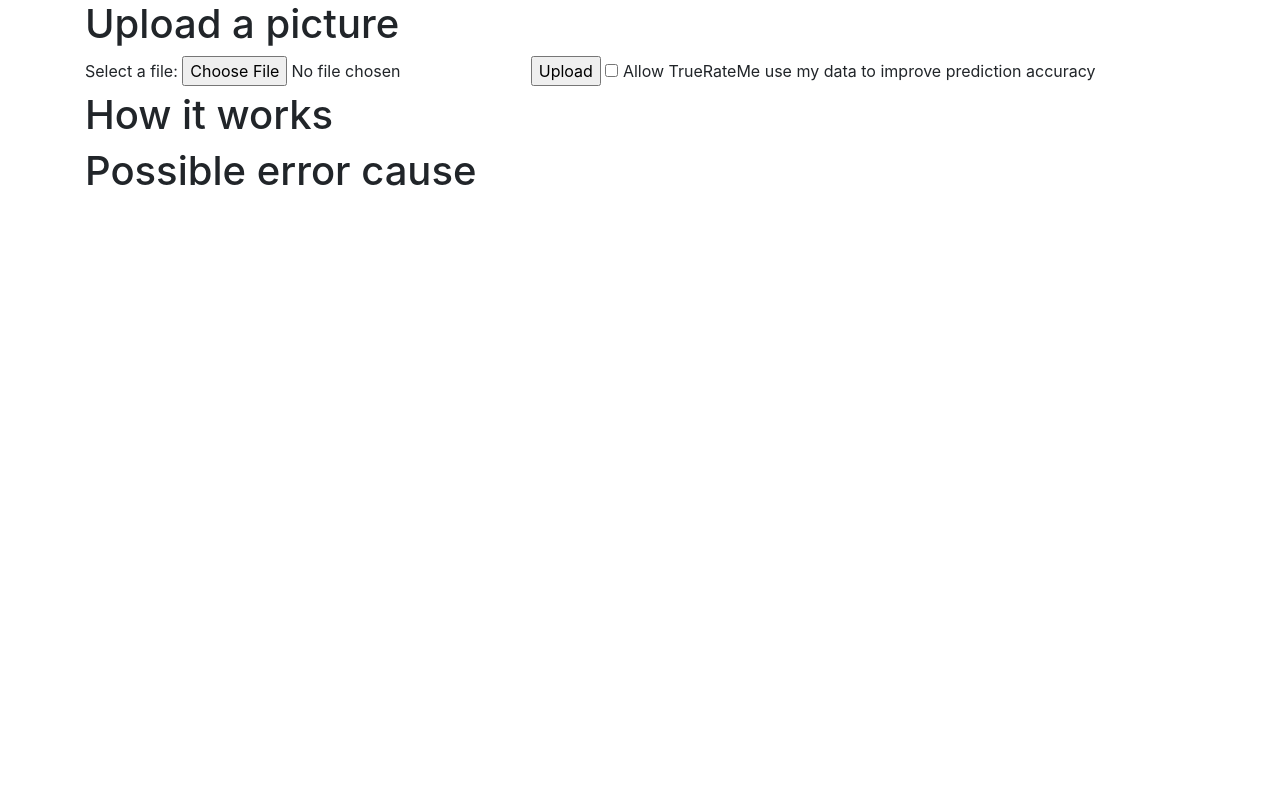
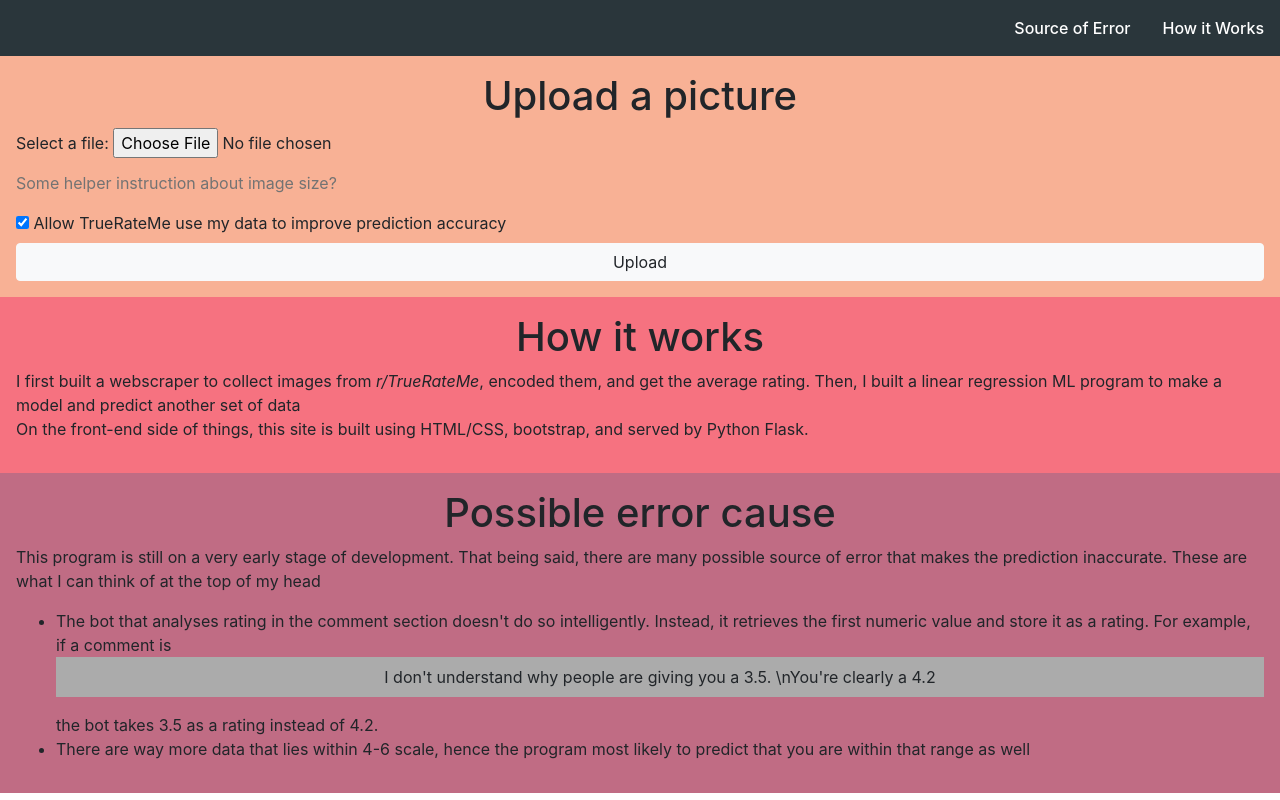
Before and after one commit to IrennaLumbuun/RateMe, a Flask app: page / in a window 1280 px wide. Run offline with Flask 2, Linux system fonts and the light colour scheme; some libraries are stand-ins or nearby versions.

Commit message:
style front end'

```diff
--- a/backend/face.py
+++ b/backend/face.py
@@ -57,8 +57,8 @@ def analyse_user_face(img):
         score = predict(roi)
 
         # add rectangle and label
-        img = cv2.rectangle(img, (x, y), (x + w, y + h), (0, 0, 0), 5)
-        img = cv2.putText(img, str(round(score, 1)), (x, y + h + 30), cv2.FONT_HERSHEY_SIMPLEX, 5, color=(0,0,0), thickness=2)
+        img = cv2.rectangle(img, (x, y), (x + w, y + h), (255, 255, 255), thickness=10)
+        img = cv2.putText(img, str(round(score, 1)), (x + 75, y + h + 150), cv2.FONT_HERSHEY_SIMPLEX, 5, color=(255,255,255), thickness=5)
         img = cv2.cvtColor(img, cv2.COLOR_BGR2RGB)
         return img
 
--- /dev/null
+++ b/static/styles/style.css
@@ -0,0 +1,57 @@
+/* Nav section */
+section#nav{
+    background-color: #2A363B;
+}
+#nav ul {
+    font-weight: 500;
+    list-style-type: none;
+    margin:0;
+    padding: 0;
+    overflow: hidden;
+}
+
+#nav ul li{
+    float:right;
+}
+
+#nav ul li a{
+    display: block;
+    text-align: center;
+    padding: 1rem;
+    text-decoration: none;
+    transition: border-bottom 0.3s;
+    color:white
+}
+
+li a:hover{
+    border-bottom: 2px solid white;
+}
+
+/* upload picture & show resule section */
+section#show-picture, section#upload-picture{
+    background-color:#F8B195;
+    padding: 1rem;
+}
+.help-block {
+    display: block;
+    margin-top: 5px;
+    margin-bottom: 10px;
+    color: #737373;
+}
+p.example{
+    background-color: #ababab;
+    padding:0.5rem;
+    text-align: center;
+}
+
+/* How it works section */
+section#how-it-works{
+    background-color: #F67280;
+    padding: 1rem;
+}
+
+/* Possible source of error section */
+section#possible-error-cause{
+    background-color: #c06c84;
+    padding: 1rem;
+}
--- a/templates/base.html
+++ b/templates/base.html
@@ -4,22 +4,40 @@
     <meta charset="UTF-8">
     <meta name="viewport" content="width=device-width, initial-scale=1.0">
     <link rel="stylesheet" href="https://stackpath.bootstrapcdn.com/bootstrap/4.4.1/css/bootstrap.min.css" integrity="sha384-Vkoo8x4CGsO3+Hhxv8T/Q5PaXtkKtu6ug5TOeNV6gBiFeWPGFN9MuhOf23Q9Ifjh" crossorigin="anonymous">
+    <link rel= "stylesheet" type= "text/css" href= "../static/styles/style.css">
     {% block head %} {% endblock %}
 </head>
 <body>
     <script src="https://code.jquery.com/jquery-3.4.1.slim.min.js" integrity="sha384-J6qa4849blE2+poT4WnyKhv5vZF5SrPo0iEjwBvKU7imGFAV0wwj1yYfoRSJoZ+n" crossorigin="anonymous"></script>
     <script src="https://cdn.jsdelivr.net/npm/popper.js@1.16.0/dist/umd/popper.min.js" integrity="sha384-Q6E9RHvbIyZFJoft+2mJbHaEWldlvI9IOYy5n3zV9zzTtmI3UksdQRVvoxMfooAo" crossorigin="anonymous"></script>
     <script src="https://stackpath.bootstrapcdn.com/bootstrap/4.4.1/js/bootstrap.min.js" integrity="sha384-wfSDF2E50Y2D1uUdj0O3uMBJnjuUD4Ih7YwaYd1iqfktj0Uod8GCExl3Og8ifwB6" crossorigin="anonymous"></script>
-    <div class="container">
-        {% block body %} {% endblock %}
-        <div id='how-it-works'>
-
-            <h1>How it works</h1>
-        </div>
-        <div id='possible-error-cause'>
-            <h1>Possible error cause</h1>
-
-        </div>
-    </div>
+    <section id='nav'>
+        <ul>
+            <li><a href='#how-it-works'>How it Works</a></li>
+            <li><a href='#possible-error-cause'>Source of Error</a></li>
+        </ul>
+    </section>
+    {% block body %} {% endblock %}
+    <section id='how-it-works'>
+        <h1 class="text-center">How it works</h1>
+        <p>I first built a webscraper to collect images from <em>r/TrueRateMe</em>, encoded them, and get the average rating. Then, I built a linear regression ML program to make a model and predict another set of data
+            <br>
+            On the front-end side of things, this site is built using HTML/CSS, bootstrap, and served by Python Flask.
+        </p>
+    </section>
+    <section id='possible-error-cause'>
+        <h1 class="text-center">Possible error cause</h1>
+        <p>This program is still on a very early stage of development. That being said, there are many possible source of error that makes the prediction inaccurate. These are what I can think of at the top of my head</p>
+            <ul>
+                <li>
+                    The bot that analyses rating in the comment section doesn't do so intelligently. Instead, it retrieves the first numeric value and store it as a rating. For example, if a comment is
+                    <p class='example'>I don't understand why people are giving you a 3.5. \nYou're clearly a 4.2 </p>
+                    the bot takes 3.5 as a rating instead of 4.2.
+                </li>
+                <li>
+                    There are way more data that lies within 4-6 scale, hence the program most likely to predict that you are within that range as well
+                </li>
+            </ul>
+    </section>
 </body>
 </html>
--- a/templates/home.html
+++ b/templates/home.html
@@ -1,21 +1,28 @@
 {% extends 'base.html' %}
 
 {% block head %}
-<title>Edit</title>
+<title>RateMe</title>
 
 {% endblock %}
 
 
 {% block body %}
-<div id='upload-picture'>
-<h1>Upload a picture</h1>
+<section id='upload-picture'>
+<h1 class="text-center">Upload a picture</h1>
 <form method=post enctype=multipart/form-data>
-    <label>Select a file:</label>
-    <input type='file' name='file'>
-    <input type='submit' value='Upload'>
-    <input type='checkbox' name='data-consent'>
-    <label for='data-consent'>Allow TrueRateMe use my data to improve prediction accuracy</label>
+    <div class ="form-group">
+        <label for='file-input'>Select a file:
+        <input type='file' name='file' id='file-input'> </label>
+        <p class="help-block">Some helper instruction about image size?</p>
+    </div>
+    <div class="checkbox">
+        <label for='data-consent'>
+            <input type='checkbox' name='data-consent' id='data-consent' checked>
+            Allow TrueRateMe use my data to improve prediction accuracy
+        </label>
+    </div>
+    <input type='submit' class="btn btn-light btn-block" value='Upload'></button>
 </form>
-</div>
+</section>
 
 {% endblock %}
```
Also changed, not shown: templates/result.html (added, +16 -0 lines), static/style.css (deleted), static/styles/script.js (added), temp.jpg (deleted), 3 other files.
